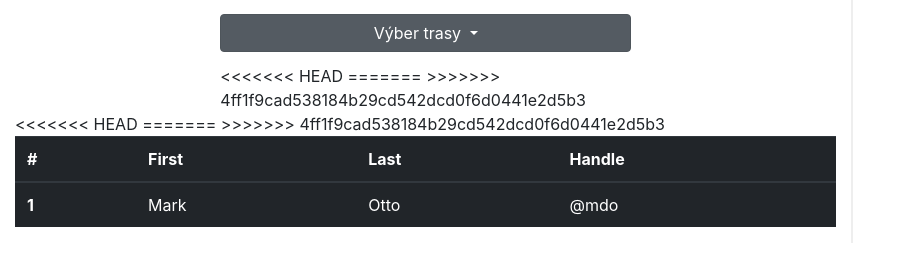
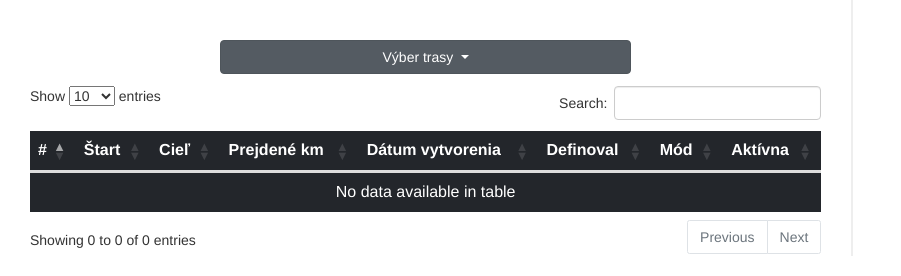
Before and after one commit to xradvan/webtech2-final, a PHP site: page /cesty.php in a window 1280 px wide. Shown: the part 524-800 px from the top of the page, without its empty margins (0-901 px from the left). Run offline with PHP 8.4, Linux system fonts and the light colour scheme; the visitor is signed in with stand-in values (Sample User, id 1); data that the repository does not hold is empty; a stand-in replaces the project's code that opens the database connection; some libraries are stand-ins or nearby versions.

Commit message:
hovna evryver

```diff
--- a/cesty.php
+++ b/cesty.php
@@ -12,9 +12,12 @@ require_once "security/over_uzivatela.php";
     <script src="https://code.jquery.com/jquery-3.2.1.slim.min.js" integrity="sha384-KJ3o2DKtIkvYIK3UENzmM7KCkRr/rE9/Qpg6aAZGJwFDMVNA/GpGFF93hXpG5KkN" crossorigin="anonymous"></script>
     <script src="https://cdnjs.cloudflare.com/ajax/libs/popper.js/1.12.9/umd/popper.min.js" integrity="sha384-ApNbgh9B+Y1QKtv3Rn7W3mgPxhU9K/ScQsAP7hUibX39j7fakFPskvXusvfa0b4Q" crossorigin="anonymous"></script>
     <script src="https://maxcdn.bootstrapcdn.com/bootstrap/4.0.0/js/bootstrap.min.js" integrity="sha384-JZR6Spejh4U02d8jOt6vLEHfe/JQGiRRSQQxSfFWpi1MquVdAyjUar5+76PVCmYl" crossorigin="anonymous"></script>
+    <link rel="stylesheet" type="text/css" href="https://maxcdn.bootstrapcdn.com/bootstrap/3.3.7/css/bootstrap.min.css">
 
     <script src="https://cdnjs.cloudflare.com/ajax/libs/jquery/3.3.1/jquery.min.js"></script>
-
+    <link rel="stylesheet" type="text/css" href="https://cdn.datatables.net/1.10.16/css/dataTables.bootstrap.min.css">
+    <script src="https://cdn.datatables.net/1.10.16/js/jquery.dataTables.min.js"></script>
+    <script src="https://cdn.datatables.net/1.10.16/js/dataTables.bootstrap.min.js"></script>
 
     <link rel="stylesheet" href="./css/cesty.css">
     <title>Document</title>
@@ -64,11 +67,6 @@ require_once "security/over_uzivatela.php";
                     Používatelia
                 </a>
             </li>
-                 <li class="nav-item">
-                    <a class="nav-link" href="osobneVykony.php">
-                        Osobné výkony
-                    </a>
-                </li>
         </ul>
         <ul class="nav navbar-nav navbar-right">
             <li><a href="aktuality.php?odhlasenie='1'"><img src="logOut.png" width="25px" height="20px"></a></li>
@@ -87,12 +85,14 @@ require_once "security/over_uzivatela.php";
     <div class="col-8 leftCol">
         <div id="myMap" style="height: 400px; width: 70%"></div>
 
+
+
+
         <div class="dropdown show " id="trasyId">
             <a class="btn btn-secondary dropdown-toggle" href="#" role="button" id="dropdownMenuLink" data-toggle="dropdown" aria-haspopup="true" aria-expanded="false">
                 Výber trasy
             </a>
 
-<<<<<<< HEAD
             <?php
             require ("config.php");
 
@@ -109,33 +109,43 @@ require_once "security/over_uzivatela.php";
 
             ?>
 
-=======
->>>>>>> 4ff1f9cad538184b29cd542dcd0f6d0441e2d5b3
             <div class="dropdown-menu " aria-labelledby="dropdownMenuLink">
-                <a class="dropdown-item" href="#">Trasa 1</a>
-                <a class="dropdown-item" href="#">Trasa 2</a>
-                <a class="dropdown-item" href="#">Trasa 3</a>
+
+                <?php
+
+                if ($result = $conn->query($sql)) {
+                    while ($row = $result->fetch_object()) {
+
+                        echo "<a href='getUluru.php?id=$row->id'   class='dropdown-item'>$row->start_nazov - $row->ciel_nazov</a>";
+
+                    }
+                    $result->close();
+                }
+                ?>
+
             </div>
         </div>
 
-        <table class="table table-dark">
+
+
+
+        <table class="table table-dark" id="privatneTrasy">
             <thead>
             <tr>
                 <th scope="col">#</th>
-                <th scope="col">First</th>
-                <th scope="col">Last</th>
-                <th scope="col">Handle</th>
+                <th scope="col">Štart</th>
+                <th scope="col">Cieľ</th>
+                <th scope="col">Prejdené km</th>
+                <th scope="col">Dátum vytvorenia</th>
+                <th scope="col">Definoval</th>
+                <th scope="col">Mód</th>
+                <th scope="col">Aktívna</th>
+
+
             </tr>
             </thead>
             <tbody>
-            <tr>
-                <th scope="row">1</th>
-                <td>Mark</td>
-                <td>Otto</td>
-                <td>@mdo</td>
-            </tr>
 
-<<<<<<< HEAD
 
             <?php
             $i = 1;
@@ -168,10 +178,10 @@ require_once "security/over_uzivatela.php";
 
 
             ?>
-=======
->>>>>>> 4ff1f9cad538184b29cd542dcd0f6d0441e2d5b3
             </tbody>
         </table>
+
+
 
     </div>
     <div class="col-4 rightCol">
@@ -205,101 +215,41 @@ require_once "security/over_uzivatela.php";
 </div>
 
 <script>
-    var place,place2;
-    var lat1,lat2,lng1,lng2;
 
-    $(".addBtn").on('click', function () {
-        $(".addDiv").slideToggle();
-    });
-
-    $("#insertBtn").on('click', function () {
-        window.location.href = "pridajTrasu.php?lat1="+lat1+"&lng1="+lng1+"&lat2="+lat2+"&lng2="+lng2+"&start="+$("#formGroupExampleInput").val()+"&end="+$("#formGroupExampleInput2").val();
+    if (window.location.href.indexOf("lat1=") > -1) {
 
 
-    });
-
-    var map;
-    var map2;
-    function myMap() {
-        var myLatLng = {lat: 48.6737532, lng: 19.696058};
-        var mapProp= {
-            center:myLatLng,
-            zoom:7
-        };
-        var mapProp2= {
-            center:myLatLng,
-            zoom:6
-        };
-        map = new google.maps.Map(document.getElementById("myMap"),mapProp);
-        map2 = new google.maps.Map(document.getElementById("myMap2"),mapProp2);
-
-
-        /*----------------------------------------------------------*/
-
-        var start = document.getElementById('formGroupExampleInput');
-        var ciel = document.getElementById('formGroupExampleInput2');
-
-        var autocomplete = new google.maps.places.Autocomplete(start);
-        var autocomplete2 = new google.maps.places.Autocomplete(ciel);
-
-        var marker = new google.maps.Marker({
-            map: map2,
-            anchorPoint: new google.maps.Point(0, -29)
-        });
-
-        var marker2 = new google.maps.Marker({
-            map: map2,
-            anchorPoint: new google.maps.Point(0, -29)
-        });
-
-        autocomplete.addListener('place_changed', function() {
-            marker.setVisible(false);
-            place = autocomplete.getPlace();
-            lat1 = place.geometry.location.lat();
-            lng1 = place.geometry.location.lng();
-
-            marker.setPosition(place.geometry.location);
-            marker.setVisible(true);
-        });
-
-        autocomplete2.addListener('place_changed', function() {
-            marker2.setVisible(false);
-            place2 = autocomplete2.getPlace();
-            lat2 = place2.geometry.location.lat();
-            lng2 = place2.geometry.location.lng();
-            marker2.setPosition(place2.geometry.location);
-            marker2.setVisible(true);
-        });
-
-        var directionsService = new google.maps.DirectionsService;
-        var directionsDisplay = new google.maps.DirectionsRenderer;
-
-        directionsDisplay.setMap(map2);
-
-        $("#searchBtn").on('click', function () {
-
-            directionsService.route({
-                origin: place.geometry.location,
-                destination: place2.geometry.location,
-                travelMode: 'DRIVING'
-            }, function(response, status) {
-                if (status === 'OK') {
-                    directionsDisplay.setDirections(response);
-                } else {
-                    window.alert('Directions request failed due to ' + status);
-                }
-            });
-
-        });
-
-        /*function calculateAndDisplayRoute(directionsService, directionsDisplay) {
-
-        }*/
+        var url_string = window.location.href;
+        var url = new URL(url_string);
+        var lat1 = url.searchParams.get("lat1");
+        var lng1 = url.searchParams.get("lng1");
+        var lat2 = url.searchParams.get("lat2");
+        var lng2 = url.searchParams.get("lng2");
 
     }
 
 
+
+    function check(index) {
+        for(var i = 1; i < document.getElementById("privatneTrasy").rows.length; i++){
+            document.querySelector("#privatneTrasy tr:nth-child("+i+")  td:last-child .radio").checked = false;
+        }
+
+        document.querySelector("#privatneTrasy tr:nth-child("+index+")  td:last-child .radio").checked = true;
+
+        var id = $("#privatneTrasy tr:nth-child("+index+") th span").text();
+
+        window.location.replace("updateStavTrasy.php?index="+id+"");
+
+    }
+    $(document).ready(function () {
+
+        $("#privatneTrasy").DataTable();
+    })
+
 </script>
+
+<script src="scripts/cesty.js" ></script>
 <script async defer src="https://maps.googleapis.com/maps/api/js?key=AIzaSyArw-eyIcflcUehHyPzWx5FRzAr6EEI_68&libraries=places&callback=myMap"></script>
 
 
```
Lines whose indentation alone changed are shown as unchanged.
